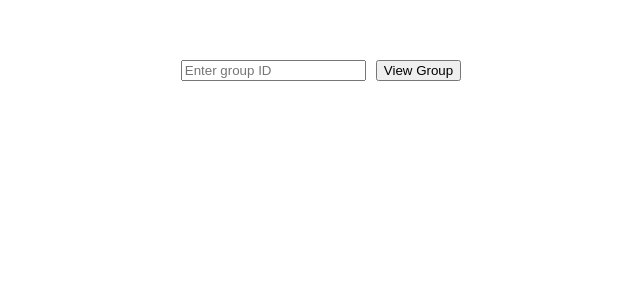
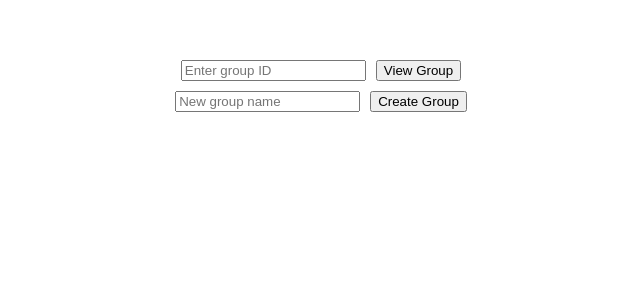
Before and after one commit to samdzie/group-web-ui, a Vue app in the folder client/: page / in a window 1280 px wide. Shown: the top 300 px of the page, without its empty margins (319-959 px from the left). Built offline with nearby package versions, Linux system fonts and the light colour scheme.

Commit message:
Add UI for creating groups

```diff
--- a/client/src/App.vue
+++ b/client/src/App.vue
@@ -3,6 +3,10 @@
         <form v-on:submit.prevent="handleSubmit">
             <input id="groupIDInput" placeholder="Enter group ID">
             <button type="submit">View Group</button>
+        </form>
+        <form v-on:submit.prevent="createGroup">
+            <input id="groupNameInput" placeholder="New group name">
+            <button type="submit">Create Group</button>
         </form>
         <div id="content" v-if="groupID">
             <GroupHome
@@ -36,6 +40,25 @@ export default {
         handleSubmit() {
             this.groupID = document.getElementById("groupIDInput").value;
         },
+        async createGroup() {
+            let data = {
+                'name' : document.getElementById("groupNameInput").value,
+            };
+            let resp = await fetch('/api/group', {
+                method: 'POST',
+                headers: {
+                    'Content-Type': 'application/json',
+                },
+                body: JSON.stringify(data),
+            });
+            if (!resp.ok) {
+                alert('error creating group');
+            } else {
+                let json = await resp.json();
+                let group_id = json.group_id;
+                alert('Successfully created group ' + group_id);
+            }
+        },
     },
 }
 </script>
```
Also changed, not shown: 1 other file (tests, documents, lock files or other folders).
